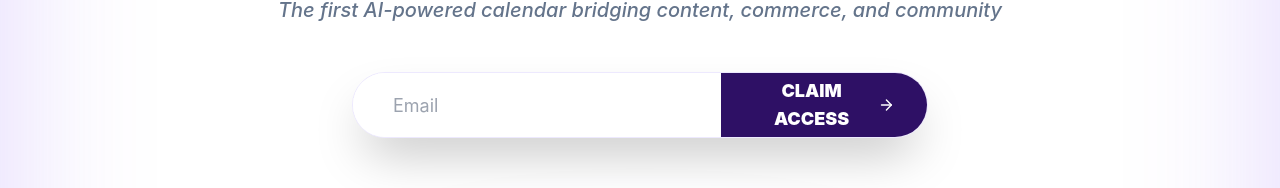
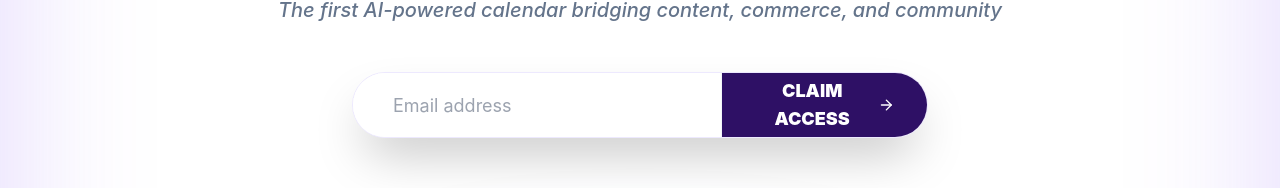
Before and after one commit to JoSync/syncsocial-web, a Next.js app: page / in a window 1280 px wide. Shown: the part 355-543 px from the top of the page. Built offline with nearby package versions, Linux system fonts and the light colour scheme.

Commit message:
Update page.js

```diff
--- a/app/page.js
+++ b/app/page.js
@@ -52,7 +52,10 @@ export default function LandingPage() {
         <p className="text-lg lg:text-xl text-slate-500 max-w-5xl mb-12 font-medium italic">{c.sub}</p>
         <div className="w-full max-w-xl mb-24">
           {!isSubmitted ? (
-            <form onSubmit={handleSubmit} className="flex flex-col sm:flex-row shadow-2xl rounded-full overflow-hidden border border-violet-100 bg-white"><input type="email" required value={email} onChange={(e) => setEmail(e.target.value)} placeholder="Email" className="flex-[2] h-16 px-10 outline-none text-lg bg-white" /><button type="submit" className="flex-1 h-16 bg-violet-950 text-white px-8 font-black text-lg hover:bg-violet-600 transition-all flex items-center justify-center gap-2 uppercase">{c.cta} <ArrowRight size={20} /></button></form>
+            <form onSubmit={handleSubmit} className="flex flex-col sm:flex-row shadow-2xl rounded-full overflow-hidden border border-violet-100 bg-white">
+              <input type="email" required value={email} onChange={(e) => setEmail(e.target.value)} placeholder="Email address" className="flex-[2] h-16 px-10 outline-none text-lg bg-white border-b sm:border-b-0 sm:border-r border-slate-100" />
+              <button type="submit" className="flex-1 h-16 bg-violet-950 text-white px-8 font-black text-lg hover:bg-violet-600 transition-all flex items-center justify-center gap-2 uppercase">{c.cta} <ArrowRight size={20} /></button>
+            </form>
           ) : (<div className="bg-emerald-50 border-2 border-emerald-100 h-16 px-10 rounded-full flex items-center justify-center gap-4 animate-scale-in w-full shadow-lg"><CheckCircle2 size={24} className="text-emerald-500" /><p className="text-emerald-800 font-black text-lg italic">{c.succ}</p></div>)}
         </div>
         <IntegrationsSection c={c} />
```
